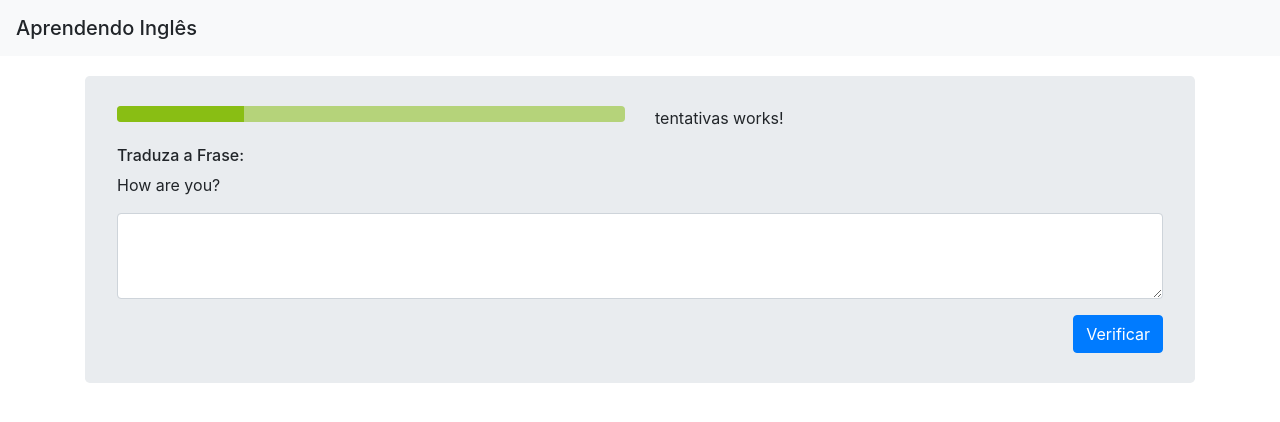
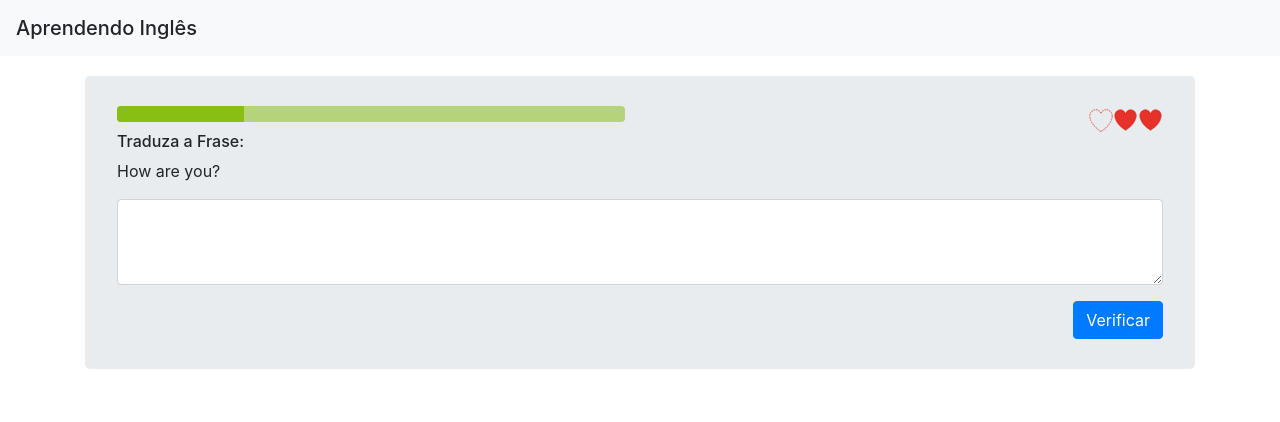
Before and after one commit to EricGambit/udemy-angular-site1, an Angular app: page / in a window 1280 px wide. Shown: the top 422 px of the page. Built offline with nearby package versions, Linux system fonts and the light colour scheme.

Commit message:
criando template de tentantivas

```diff
--- a/src/app/painel/painel.component.html
+++ b/src/app/painel/painel.component.html
@@ -7,7 +7,10 @@
                 <app-progresso></app-progresso>
             </div>
             <div class="col-sm-6">
-                <app-tentativas></app-tentativas>
+                <div class="d-flex justify-content-end">
+                    <app-tentativas></app-tentativas>
+                </div>
+
             </div>
         </div>
 
--- a/src/app/tentativas/tentativas.component.html
+++ b/src/app/tentativas/tentativas.component.html
@@ -1,3 +1,5 @@
-<p>
-  tentativas works!
-</p>
+
+
+<img src="/assets/coracao_vazio.png" alt="">
+<img src="/assets/coracao_cheio.png" alt="">
+<img src="/assets/coracao_cheio.png" alt="">
```
Also changed, not shown: src/assets/coracao_cheio.png (added), src/assets/coracao_vazio.png (added).
